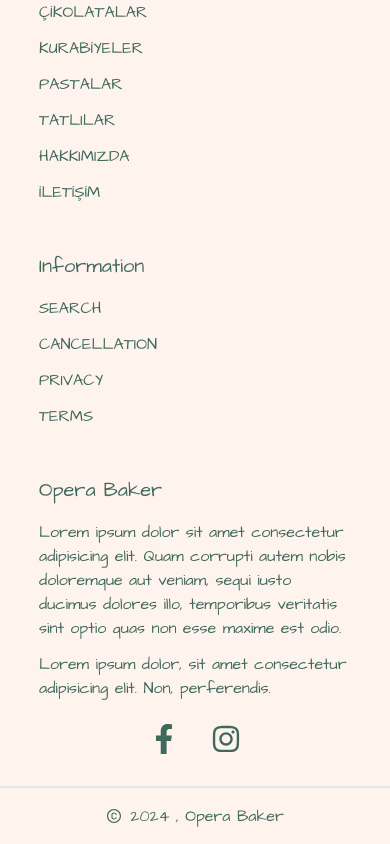
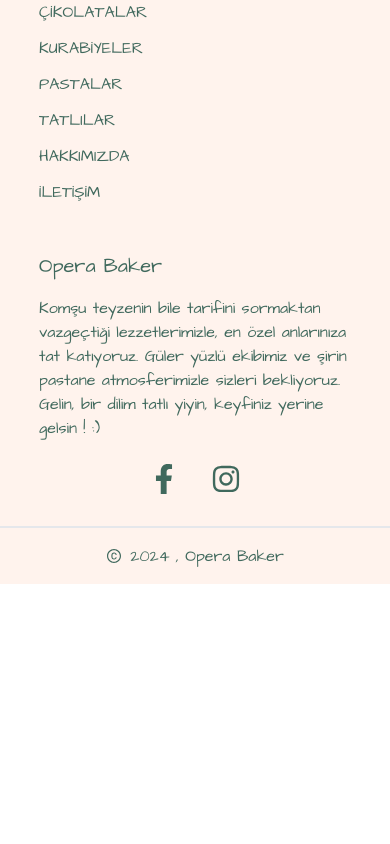
Before and after one commit to muratsimseekk/Cake-Shop, a React (Vite) app: page /contact in a window 390 px wide. Shown: the part 1618-2462 px from the top of the page. After the commit the page ends 2202 px from the top, so only its background shows below. Built offline with nearby package versions, Linux system fonts and the light colour scheme; a web font is replaced by a local one.

Commit message:
changes mobile home page's layout

```diff
--- a/src/pages/Footer.jsx
+++ b/src/pages/Footer.jsx
@@ -9,7 +9,7 @@ function Footer() {
   //TODO: ul-li ler icin button ve hover effect verilecek.
   return (
     <div className="w-full bg-[#fff3ed] flex flex-col items-center justify-center">
-      <div className="w-4/5  md:flex md:flex-row lg:flex lg:flex-row xl:flex xl:flex-row 2xl:flex 2xl:flex-row flex flex-col md:gap-0 lg:gap-0 xl:gap-0 2xl:gap-0 gap-12 my-8">
+      <div className="w-4/5   md:flex md:flex-row md:justify-between  lg:flex lg:flex-row lg:justify-between xl:flex xl:flex-row xl:justify-between 2xl:flex 2xl:flex-row 2xl:justify-between flex flex-col md:gap-0 lg:gap-0 xl:gap-0 2xl:gap-0 gap-12 my-8">
         <div className="md:w-1/3 lg:w-1/3 xl:w-1/3 2xl:w-1/3 w-full flex flex-col gap-4">
           <div>
             <h3 className="2xl:text-xl xl:text-xl lg:text-xl md:text-base text-xl">
@@ -42,23 +42,7 @@ function Footer() {
             </ul>
           </div>
         </div>
-        <div className="md:w-1/3 lg:w-1/3 xl:w-1/3 2xl:w-1/3 w-full  flex flex-col gap-4">
-          <div className="">
-            <h3 className="2xl:text-xl xl:text-xl lg:text-xl md:text-base text-xl">
-              Information
-            </h3>
-          </div>
-          <div className="">
-            <ul className="md:flex md:flex-col md:gap-2 lg:flex lg:flex-col lg:gap-2 xl:flex xl:flex-col xl:gap-2 2xl:flex 2xl:flex-col 2xl:gap-2  flex flex-col gap-3  w-max 2xl:text-sm xl:text-sm lg:text-sm md:text-xs">
-              <li className="hover:underline hover:cursor-pointer">SEARCH</li>
-              <li className="hover:underline hover:cursor-pointer">
-                CANCELLATION
-              </li>
-              <li className="hover:underline hover:cursor-pointer">PRIVACY</li>
-              <li className="hover:underline hover:cursor-pointer">TERMS</li>
-            </ul>
-          </div>
-        </div>
+
         <div className="md:w-1/3 lg:w-1/3 xl:w-1/3 2xl:w-1/3 w-full  flex flex-col justify-between gap-6">
           <div className="flex flex-col gap-4">
             <h3 className="2xl:text-xl xl:text-xl lg:text-xl md:text-base text-xl">
@@ -66,20 +50,24 @@ function Footer() {
             </h3>
             <div className="2xl:text-sm xl:text-sm lg:text-sm md:text-xs flex flex-col gap-3">
               <p>
-                Lorem ipsum dolor sit amet consectetur adipisicing elit. Quam
-                corrupti autem nobis doloremque aut veniam, sequi iusto ducimus
-                dolores illo, temporibus veritatis sint optio quas non esse
-                maxime est odio.
-              </p>
-              <p>
-                Lorem ipsum dolor, sit amet consectetur adipisicing elit. Non,
-                perferendis.
+                Komşu teyzenin bile tarifini sormaktan vazgeçtiği
+                lezzetlerimizle, en özel anlarınıza tat katıyoruz. Güler yüzlü
+                ekibimiz ve şirin pastane atmosferimizle sizleri bekliyoruz.
+                Gelin, bir dilim tatlı yiyin, keyfiniz yerine gelsin ! :)
               </p>
             </div>
           </div>
           <div className=" flex justify-center gap-8 md:flex md:flex-row md:gap-4 md:mr-4 md:justify-end lg:flex lg:flex-row lg:gap-4 lg:mr-4 lg:justify-end xl:flex xl:flex-row xl:gap-4 xl:mr-4 xl:justify-end 2xl:flex 2xl:flex-row 2xl:gap-4 2xl:mr-4 2xl:justify-end">
-            <FaFacebookF size={"30px"} />
-            <FaInstagram size={"30px"} />
+            <a
+              href="https://www.facebook.com/profile.php?id=61557561359473"
+              target="_blank"
+            >
+              <FaFacebookF size={"30px"} />
+            </a>
+
+            <a href="https://www.instagram.com/operabaker/" target="_blank">
+              <FaInstagram size={"30px"} />
+            </a>
           </div>
         </div>
       </div>
--- a/src/pages/HomePage/ContentPages/Cards.jsx
+++ b/src/pages/HomePage/ContentPages/Cards.jsx
@@ -4,7 +4,7 @@ import ciko1 from "../../../assets/cikolata/ciko1.jpg";
 import ciko2 from "../../../assets/cikolata/ciko2.jpg";
 import ciko3 from "../../../assets/cikolata/ciko3.jpg";
 import ciko4 from "../../../assets/cikolata/ciko4.jpg";
-import { useNavigate } from "react-router-dom";
+import { Link, useNavigate } from "react-router-dom";
 
 function Cards() {
   const navigate = useNavigate();
@@ -104,19 +104,28 @@ function Cards() {
         </div>
       </div>
       <div className="w-4/5 md:hidden lg:hidden xl:hidden 2xl:hidden text-center flex flex-col items-center gap-6">
-        <h2 className="text-3xl ">Mothers Day at CAKE</h2>
-        <p>Pre order for both collection in store and UK delivery</p>
-        <button className="border w-[45%] py-2 rounded-md">Shop now</button>
+        <h2 className="text-3xl ">Sipariş oluştur</h2>
+        <p>
+          Online platformlar üzerinden pastanemizden alışveriş yapabilirsiniz .
+        </p>
         <div className="w-full flex flex-col gap-3 mt-6">
-          <button className="border w-full py-2 rounded-md">
-            Click & Collect
-          </button>
-          <button className="border w-full py-2 rounded-md">Bespoke</button>
+          <a
+            href="https://www.yemeksepeti.com/restaurant/ucdg/opera-baker"
+            target="_blank"
+          >
+            <button className="border w-full py-2 rounded-md">
+              Yemek Sepeti
+            </button>
+          </a>
+          <Link to="/contact">
+            <button className="border w-full py-2 rounded-md">İletişim</button>
+          </Link>
         </div>
         <p>
-          Luxury bespoke cakes and sweet treats , designed , created and served
-          in Chorley , Lancashire.
+          Yemek Sepeti ve Trendyol Yemek üzerinden pastanemizden alışveriş
+          yapabilirsiniz . Özel tasarım pastalar için lütfen iletişime geçiniz .
         </p>
+        <p>İletişim bölümünden irtibat bilgilerine ulaşabilirsiniz . </p>
       </div>
     </>
   );
```
